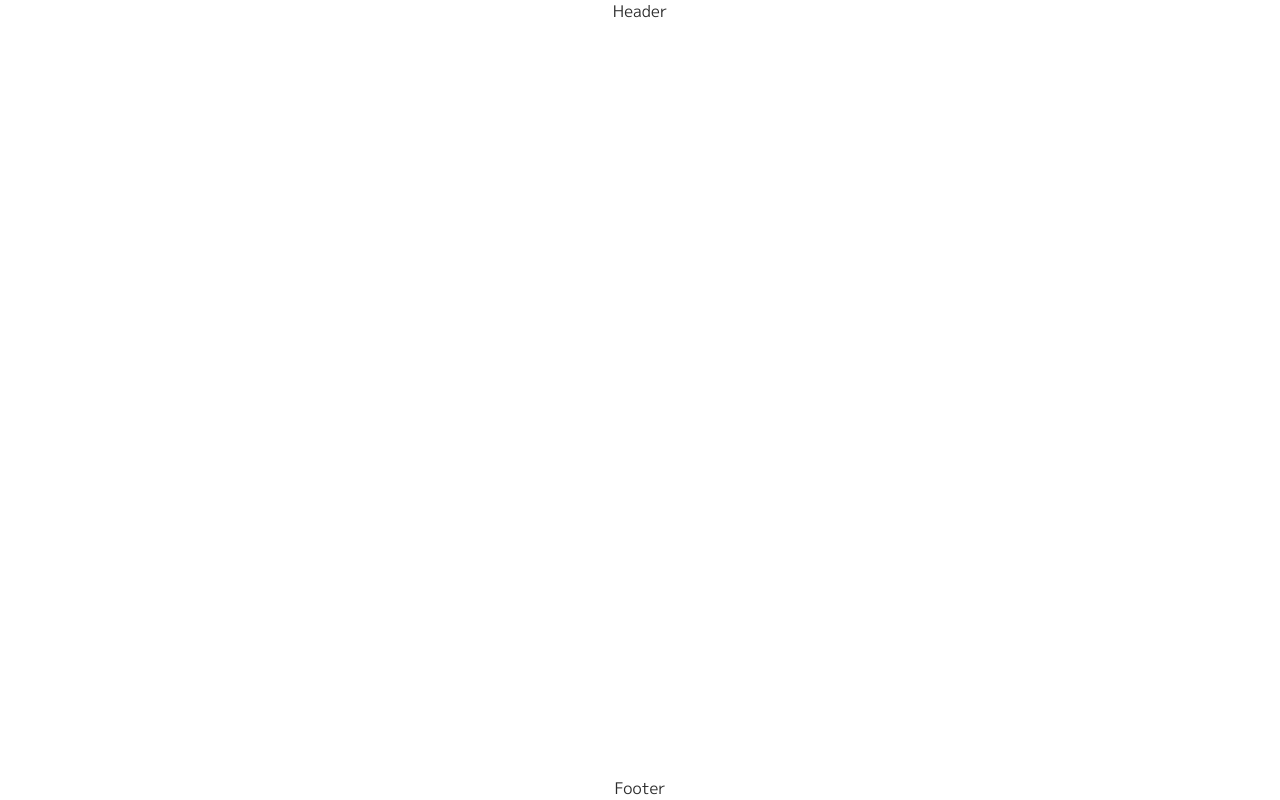
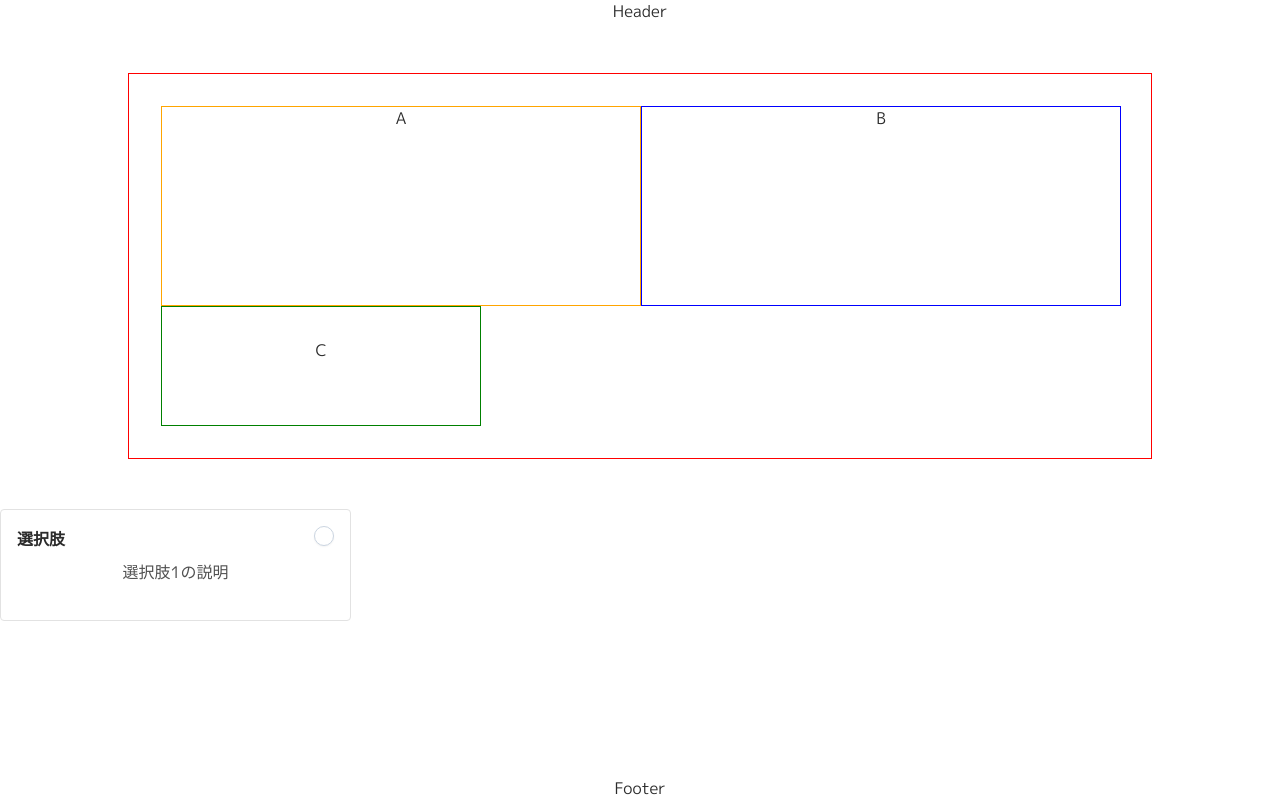
Before and after one commit to traPtitech/booQ-v3-UI, a Vue app: page /register in a window 1280 px wide. Before the commit this address had no page. Built offline with nearby package versions, Linux system fonts and the light colour scheme.

Commit message:
基本的な枠組みの実装

```diff
--- a/index.html
+++ b/index.html
@@ -23,6 +23,6 @@
   </head>
   <body>
     <div id="app"></div>
-    <script type="module" src="@/main.ts"></script>
+    <script type="module" src="./src/main.ts"></script>
   </body>
 </html>
--- /dev/null
+++ b/src/pages/registerView.vue
@@ -0,0 +1,44 @@
+<template>
+  <div :class="$style.wrapper">
+    <div :class="$style.container">
+      <div :class="$style.itemA">A</div>
+      <div :class="$style.itemB">B</div>
+      <div :class="$style.itemC">C</div>
+    </div>
+  </div>
+  <radio-card />
+</template>
+
+<script setup lang="ts">
+import RadioCard from '@/shared/components/RadioCard.vue';
+</script>
+
+<style lang="scss" module>
+.wrapper {
+  display: flex;
+  justify-content: center;
+  padding: 50px 0;
+}
+
+.container {
+  display: grid;
+  width: 1024px;
+  padding: 32px;
+  grid-template-rows: 200px 120px;
+  grid-template-columns: 160px 160px 160px 160px 160px 160px;
+  border: 1px solid red;
+}
+.itemA {
+  border: 1px solid orange;
+  grid-column: 1 / span 3;
+}
+.itemB {
+  border: 1px solid blue;
+  grid-column: 4 / span 3;
+}
+.itemC {
+  border: 1px solid green;
+  grid-column: 1 / span 2;
+  padding-top: 32px;
+}
+</style>
--- a/src/router/index.ts
+++ b/src/router/index.ts
@@ -1,5 +1,6 @@
 import type { RouteRecordRaw } from 'vue-router';
 import { createRouter, createWebHistory } from 'vue-router';
+import registerView from '@/pages/registerView.vue';
 
 export const routerHistory = createWebHistory();
 
@@ -9,6 +10,11 @@ const routes: RouteRecordRaw[] = [
     name: 'Dashboard',
     component: () => import('@/pages/DashBoard.vue'),
   },
+  {
+    path: '/register',
+    name: 'register',
+    component: registerView,
+  },
 ];
 
 export default createRouter({
--- /dev/null
+++ b/src/shared/components/RadioCard.vue
@@ -0,0 +1,51 @@
+<template>
+  <div :class="$style.container">
+    <div :class="$style.title_wrapper">
+      <div :class="$style.title">選択肢</div>
+      <radio-button />
+    </div>
+    <div :class="$style.text">選択肢1の説明</div>
+  </div>
+</template>
+
+<script lang="ts" setup>
+import RadioButton from 'primevue/radiobutton';
+
+const props = withDefaults(
+  defineProps<{
+    width?: string;
+  }>(),
+  {
+    width: '320px',
+  },
+);
+
+props.width;
+</script>
+
+<style lang="scss" module>
+.container {
+  width: 351px;
+  height: 112px;
+  padding: 16px;
+  font-size: 16px;
+  border: 1px solid $color-secondary;
+  border-radius: 4px;
+}
+
+.title_wrapper {
+  display: flex;
+  justify-content: space-between;
+}
+
+.title {
+  color: $color-text-primary;
+  font-weight: bold;
+  margin-bottom: 8px;
+}
+
+.text {
+  color: $color-text-secondary;
+  font-size: 16px;
+}
+</style>
```
